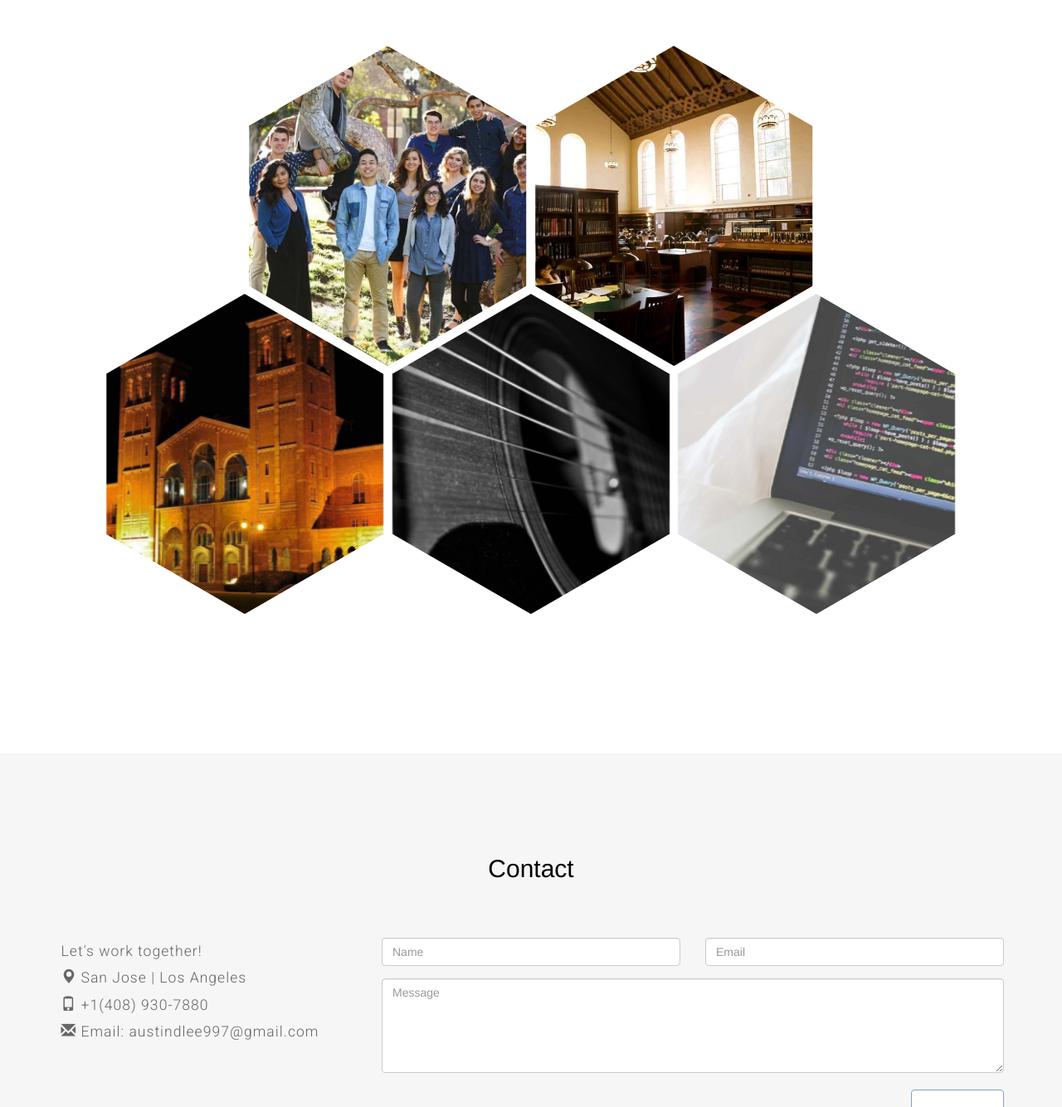
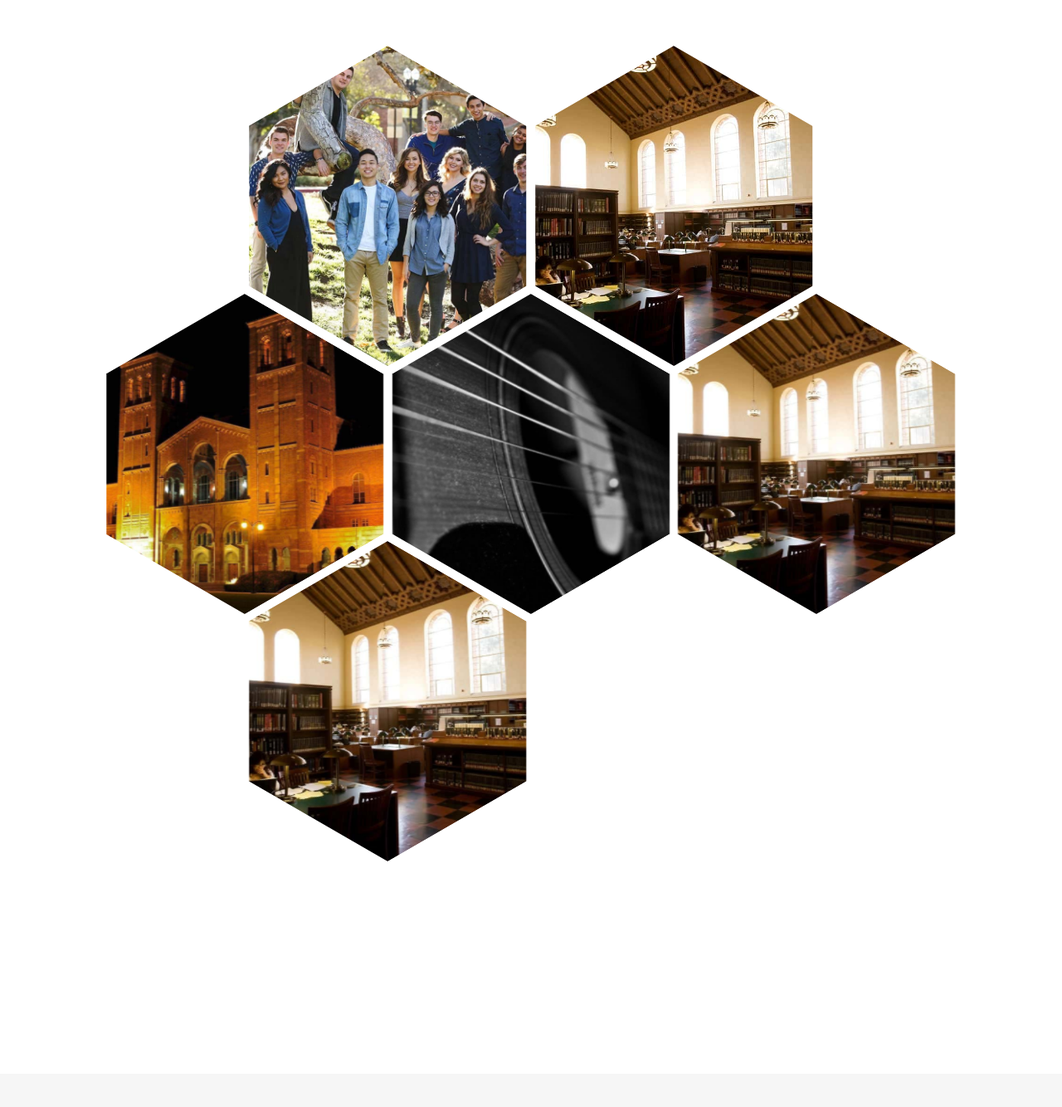
Before and after one commit to austindlee/austindlee.github.io, a plain HTML site: page index.html in a window 1280 px wide. Shown: the part 2715-4049 px from the top of the page at 83% size. Drawn offline with nearby package versions, Linux system fonts and the light colour scheme; a web font is replaced by a local one.

Commit message:
fixed spelling

```diff
--- a/index.html
+++ b/index.html
@@ -234,7 +234,7 @@
 		    <a class="hexIn">
 		      <img src="Medleys.jpg"/>
 		      <h1>Medleys A Cappella</h1>
-		      <p>I am soloist, arranger, and web developer for UCLA's premier community service A Capella group.</p>
+		      <p>I am a soloist, arranger, and web developer for UCLA's premier community service A Capella group.</p>
 		    </a>
 		  </li>
 			<li class="hex">
@@ -258,13 +258,20 @@
 		      <p>I play and perform piano, flute, and guitar in talent shows, street performances, hospitals, women's shelters, etc.</p>
 		    </a>
 		  </li>
-		  <li class="hex">
+			<li class="hex">
 				<a class="hexIn">
-		      <img src="WebDev.jpg"/>
-		      <h1>Web Development</h1>
-		      <p>I am currently exploring the world of web development by learning jQuery, Bootstrap, etc.</p>
-		    </a>
-		  </li>
+					<img src="UCLALibrary.jpg"/>
+					<h1>IBM</h1>
+					<p>I am a mobile developer for the UCLA Library and have a published app, Bruin Library, on the play store. </p>
+				</a>
+			</li>
+			<li class="hex">
+				<a class="hexIn">
+					<img src="UCLALibrary.jpg"/>
+					<h1>DevX</h1>
+					<p>I am a mobile developer for the UCLA Library and have a published app, Bruin Library, on the play store. </p>
+				</a>
+			</li>
 		</ul>
 	</div>
 <a name="contact"></a>
```
